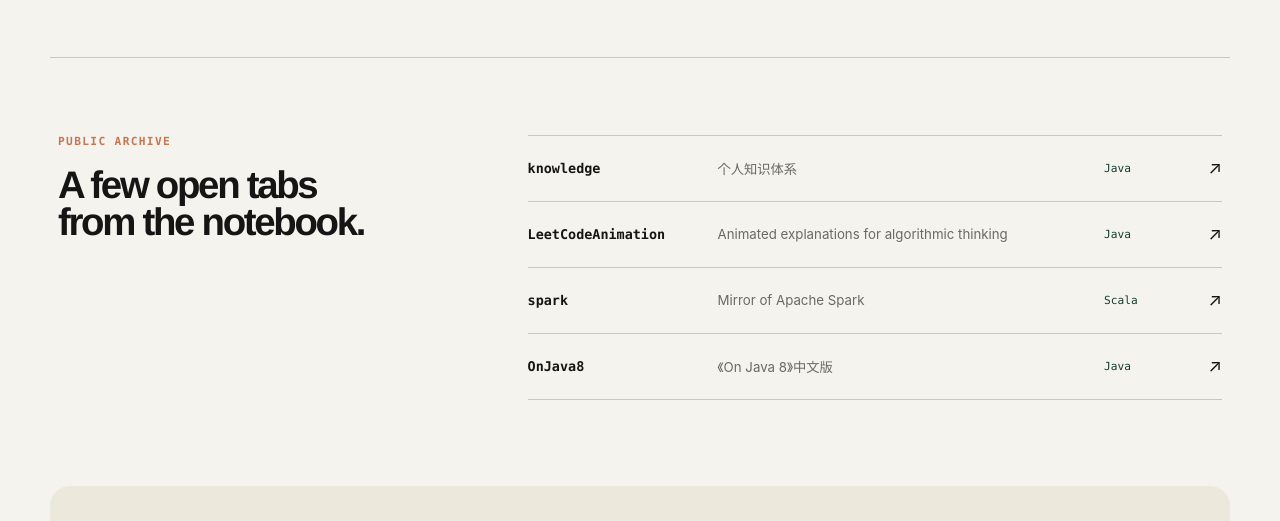
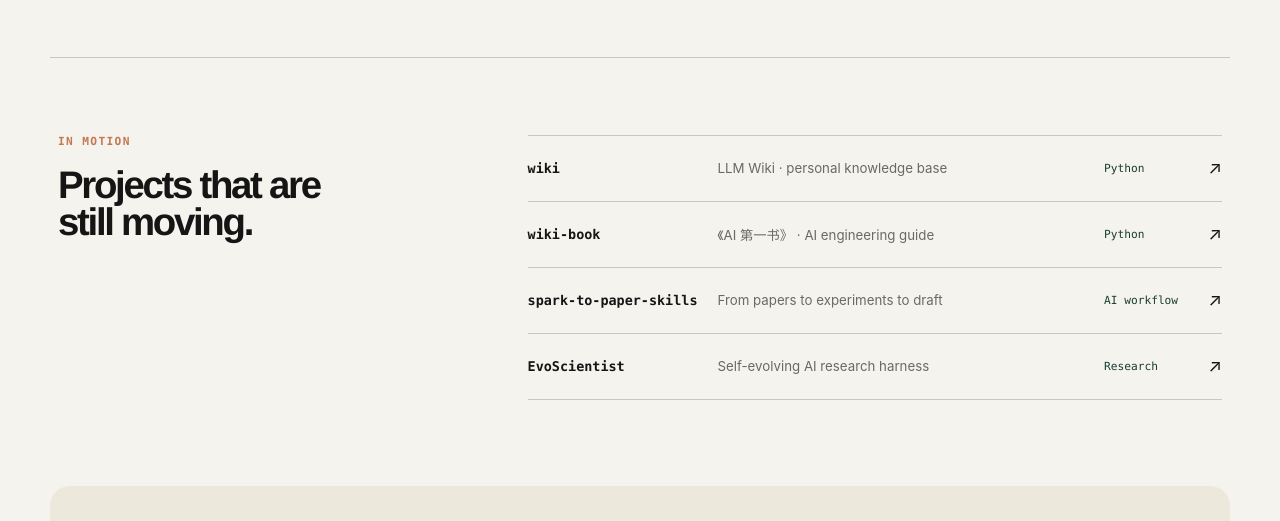
Before and after one commit to QianJinGuo/QianJinGuo, a plain HTML site: page index.html in a window 1280 px wide. Shown: the part 1780-2301 px from the top of the page. Drawn offline with Linux system fonts and the light colour scheme.

Commit message:
Put active work at the center of the profile
The project archive now highlights the repositories that are currently moving: wiki, wiki-book, spark-to-paper-skills, and EvoScientist. This better reflects the profile's present direction than older educational and mirror repositories.

Constraint: The profile should represent current maintenance focus, not only historical popularity
Rejected: Keep the previous archive | Those repositories are useful history but do not signal the user's current work
Confidence: high
Scope-risk: narrow
Reversibility: clean
Directive: Refresh the motion list from recent repository activity when the profile direction changes
Tested: New repository links verified against GitHub metadata; static render and JavaScript checks remain clean
Not-tested: None for this content-only update

```diff
--- a/index.html
+++ b/index.html
@@ -142,14 +142,14 @@
 
             <section class="archive-section" id="github" aria-labelledby="archive-title">
                 <div class="archive-intro reveal">
-                    <p class="section-label">PUBLIC ARCHIVE</p>
-                    <h2 id="archive-title">A few open tabs<br>from the notebook.</h2>
+                    <p class="section-label">IN MOTION</p>
+                    <h2 id="archive-title">Projects that are<br>still moving.</h2>
                 </div>
                 <div class="repo-list reveal">
-                    <a class="repo-row" href="https://github.com/QianJinGuo/knowledge" target="_blank" rel="noreferrer"><span class="repo-name">knowledge</span><span class="repo-description">个人知识体系</span><span class="repo-language">Java</span><span class="repo-arrow" aria-hidden="true">↗</span></a>
-                    <a class="repo-row" href="https://github.com/QianJinGuo/LeetCodeAnimation" target="_blank" rel="noreferrer"><span class="repo-name">LeetCodeAnimation</span><span class="repo-description">Animated explanations for algorithmic thinking</span><span class="repo-language">Java</span><span class="repo-arrow" aria-hidden="true">↗</span></a>
-                    <a class="repo-row" href="https://github.com/QianJinGuo/spark" target="_blank" rel="noreferrer"><span class="repo-name">spark</span><span class="repo-description">Mirror of Apache Spark</span><span class="repo-language">Scala</span><span class="repo-arrow" aria-hidden="true">↗</span></a>
-                    <a class="repo-row" href="https://github.com/QianJinGuo/OnJava8" target="_blank" rel="noreferrer"><span class="repo-name">OnJava8</span><span class="repo-description">《On Java 8》中文版</span><span class="repo-language">Java</span><span class="repo-arrow" aria-hidden="true">↗</span></a>
+                    <a class="repo-row" href="https://github.com/QianJinGuo/wiki" target="_blank" rel="noreferrer"><span class="repo-name">wiki</span><span class="repo-description">LLM Wiki · personal knowledge base</span><span class="repo-language">Python</span><span class="repo-arrow" aria-hidden="true">↗</span></a>
+                    <a class="repo-row" href="https://github.com/QianJinGuo/wiki-book" target="_blank" rel="noreferrer"><span class="repo-name">wiki-book</span><span class="repo-description">《AI 第一书》 · AI engineering guide</span><span class="repo-language">Python</span><span class="repo-arrow" aria-hidden="true">↗</span></a>
+                    <a class="repo-row" href="https://github.com/QianJinGuo/spark-to-paper-skills" target="_blank" rel="noreferrer"><span class="repo-name">spark-to-paper-skills</span><span class="repo-description">From papers to experiments to draft</span><span class="repo-language">AI workflow</span><span class="repo-arrow" aria-hidden="true">↗</span></a>
+                    <a class="repo-row" href="https://github.com/QianJinGuo/EvoScientist" target="_blank" rel="noreferrer"><span class="repo-name">EvoScientist</span><span class="repo-description">Self-evolving AI research harness</span><span class="repo-language">Research</span><span class="repo-arrow" aria-hidden="true">↗</span></a>
                 </div>
             </section>
 
```
Also changed, not shown: 1 other file.
